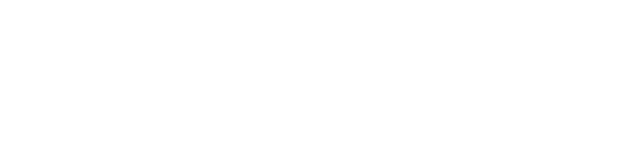
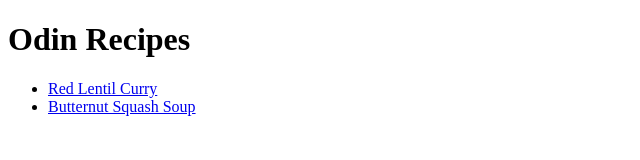
Before and after one commit to rachel-burns/odin-recipes, a plain HTML site: page index.html in a window 1280 px wide. Shown: the whole page, without its empty margins (0-640 px from the left). Drawn offline with Linux system fonts and the light colour scheme.

Commit message:
Add directory of recipe links for navigation

```diff
--- a/index.html
+++ b/index.html
@@ -5,6 +5,10 @@
         <title>Odin Recipes</title>
     </head>
     <body>
-
+        <h1>Odin Recipes</h1>
+        <ul>
+            <li><a href="recipes/red-lentil-curry.html">Red Lentil Curry</a></li>
+            <li><a href="recipes/butternut-squash-soup.html">Butternut Squash Soup</a></li>
+        </ul>
     </body>
 </html>
```
